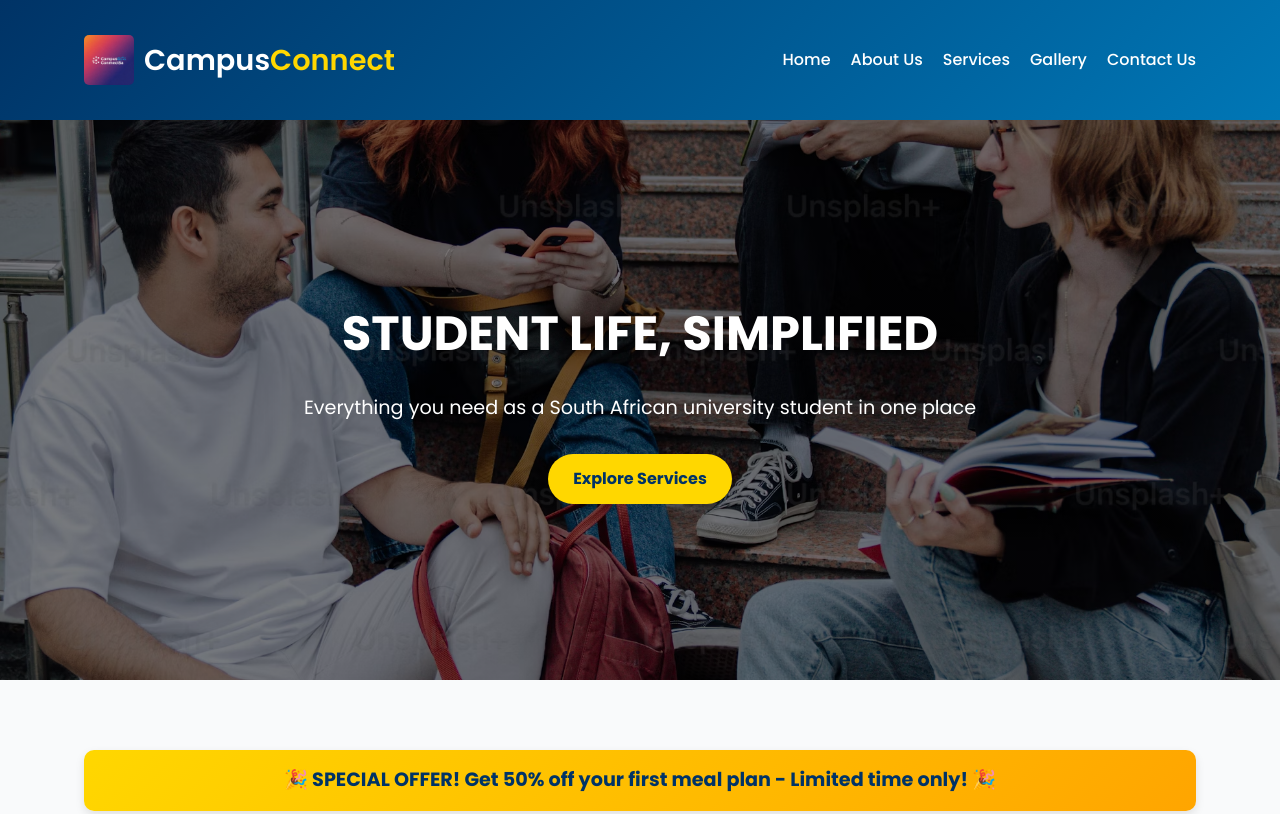
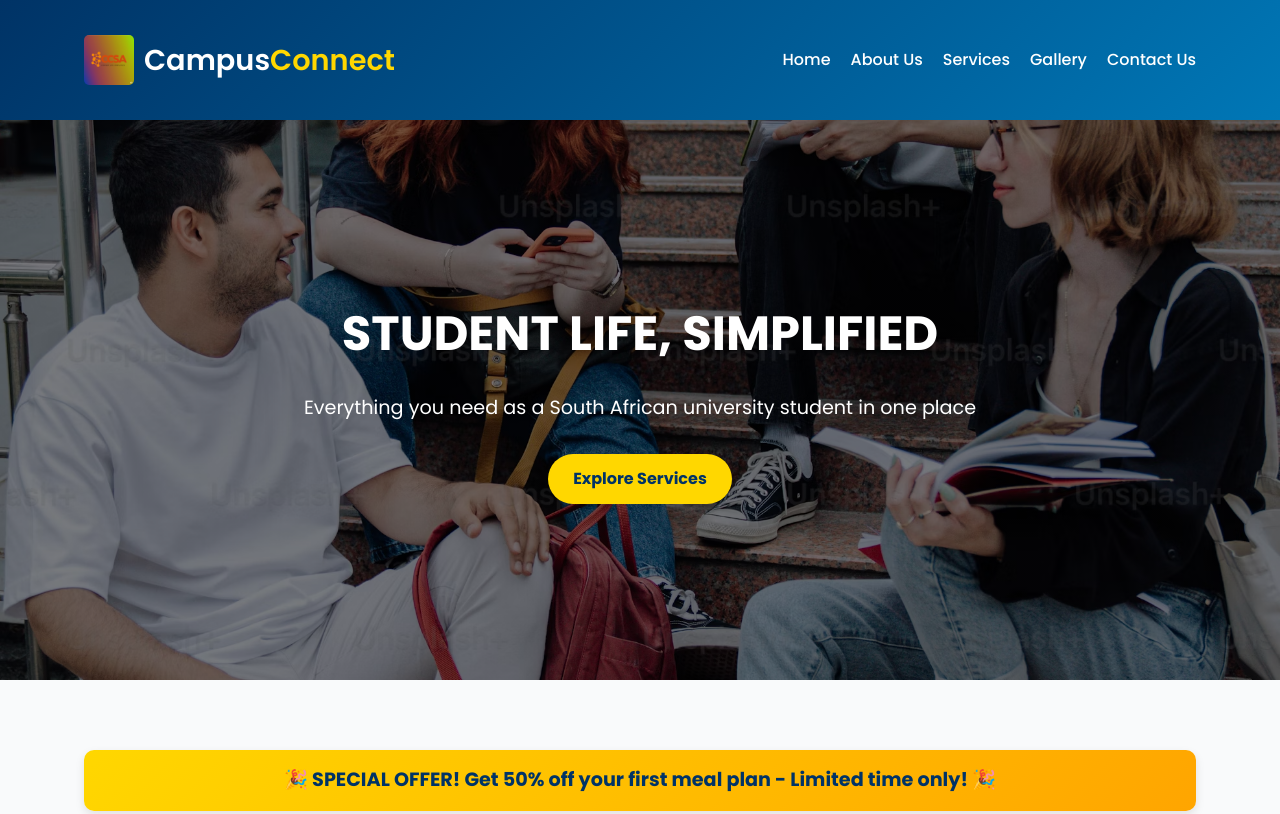
Before and after one commit to mhl3ngiprince/CampusConnect-SA, a plain HTML site: page index.html in a window 1280 px wide. Shown: the top 814 px of the page. Drawn offline with Linux system fonts and the light colour scheme.

Commit message:
Add files via upload
updated

```diff
--- a/index.html
+++ b/index.html
@@ -389,7 +389,7 @@
         <div class="container">
             <nav>
                 <div class="logo">
-                    <img src="logo.jpeg" alt="CampusConnect Logo">
+                    <img src="logo.png" alt="CampusConnect Logo">
                     <h1>Campus<span>Connect</span></h1>
                 </div>
                 <div class="mobile-menu">☰</div>
```
Also changed, not shown: logo.png (added).
